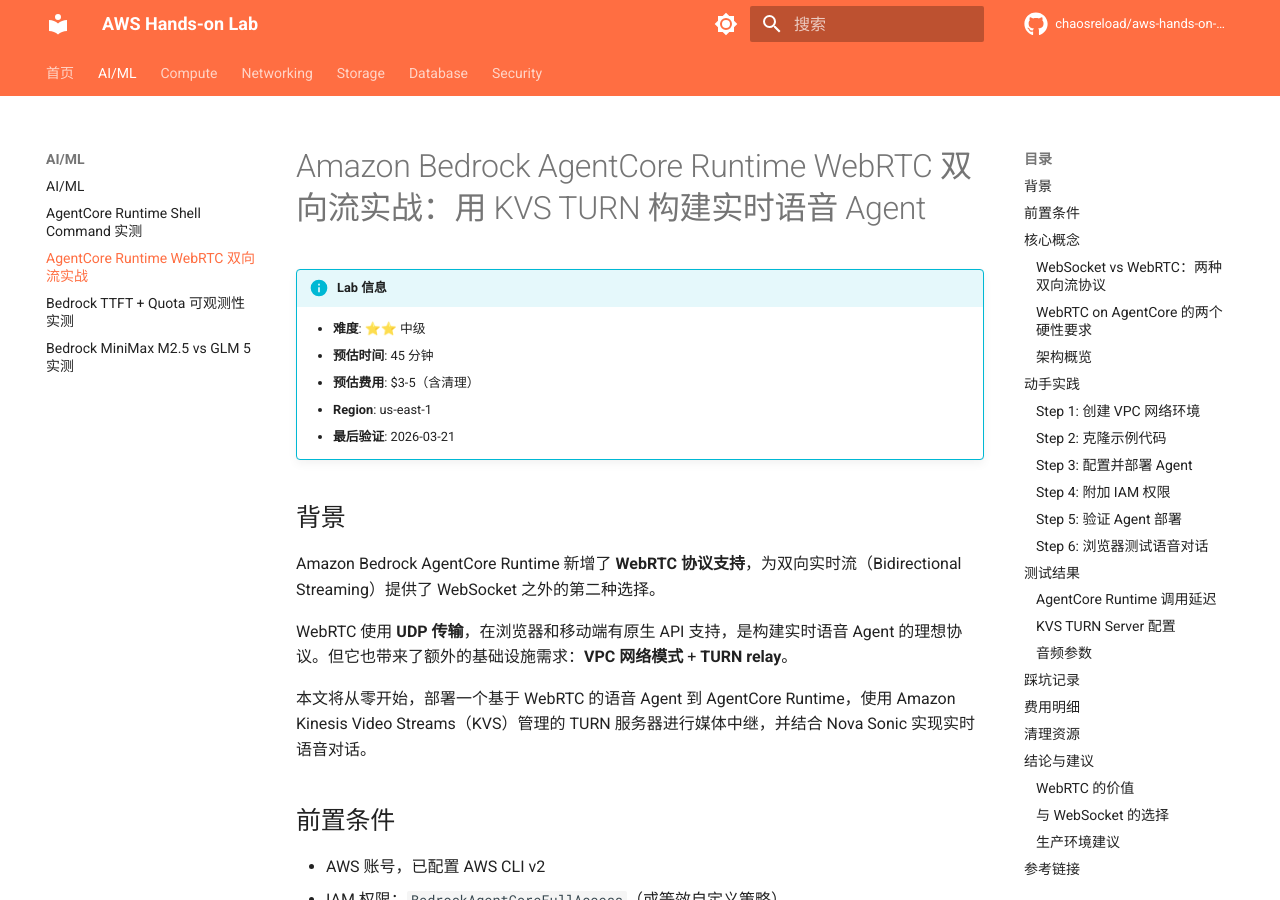
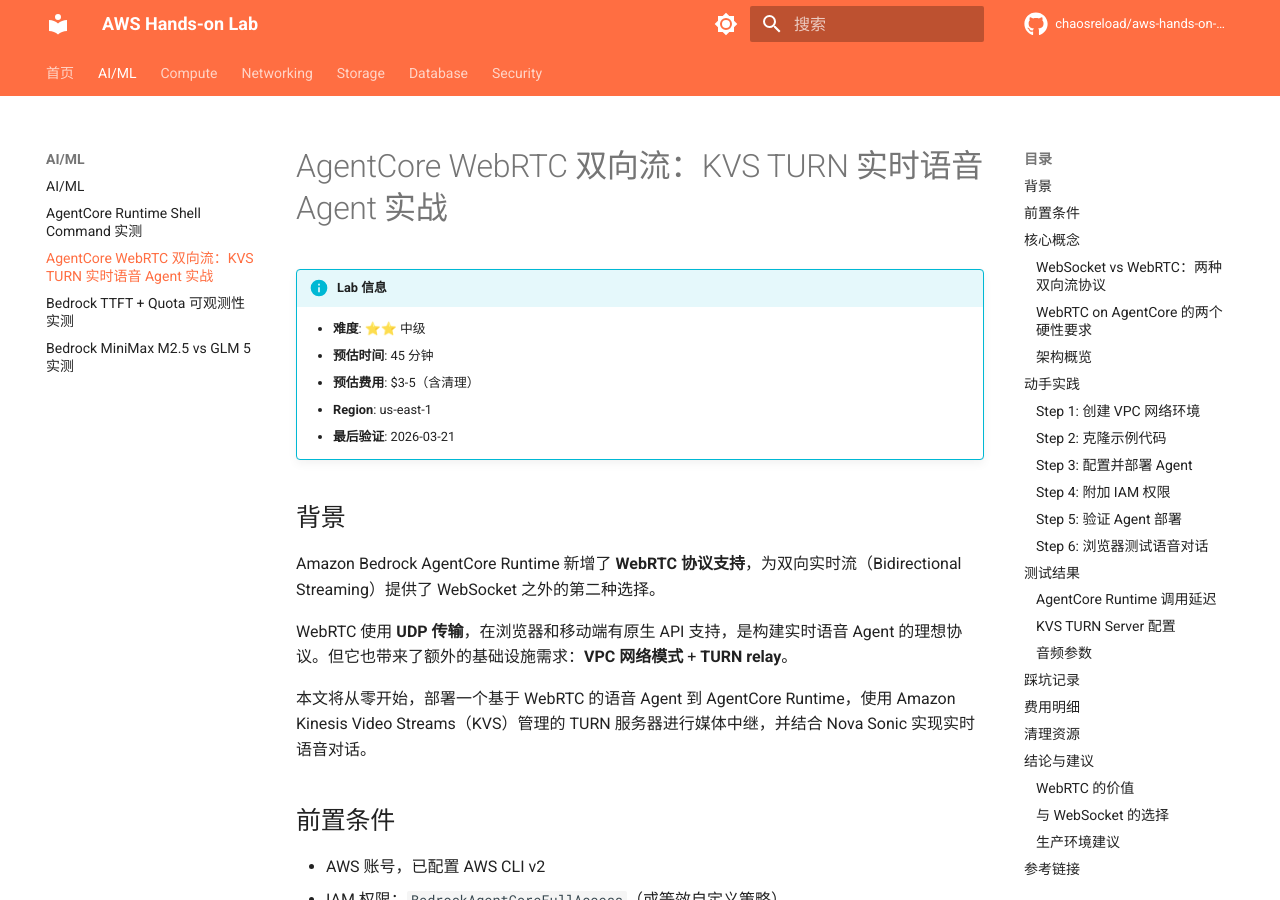
Before and after one commit to chaosreload/aws-hands-on-lab, an MkDocs documentation site: the page built from docs/ai-ml/agentcore-webrtc-streaming.md, in a window 1280 px wide and 900 px high. Built offline with MkDocs 1.6.1 and Material for MkDocs 9.7.7, drawn with Linux system fonts in a browser that asks for light colours; comment, search, counter and statistics services are not loaded.

```diff
--- a/docs/ai-ml/agentcore-webrtc-streaming.md
+++ b/docs/ai-ml/agentcore-webrtc-streaming.md
@@ -1,4 +1,4 @@
-# Amazon Bedrock AgentCore Runtime WebRTC 双向流实战：用 KVS TURN 构建实时语音 Agent
+# AgentCore WebRTC 双向流：KVS TURN 实时语音 Agent 实战
 
 !!! info "Lab 信息"
     - **难度**: ⭐⭐ 中级
--- a/mkdocs.yml
+++ b/mkdocs.yml
@@ -64,7 +64,7 @@
   - AI/ML:
     - ai-ml/index.md
     - AgentCore Runtime Shell Command 实测: ai-ml/agentcore-runtime-shell-command.md
-    - AgentCore Runtime WebRTC 双向流实战: ai-ml/agentcore-webrtc-streaming.md
+    - AgentCore WebRTC 双向流：KVS TURN 实时语音 Agent 实战: ai-ml/agentcore-webrtc-streaming.md
     - Bedrock TTFT + Quota 可观测性实测: ai-ml/bedrock-ttft-quota-observability.md
     - Bedrock MiniMax M2.5 vs GLM 5 实测: ai-ml/bedrock-minimax-glm5-benchmark.md
   - Compute:
```
